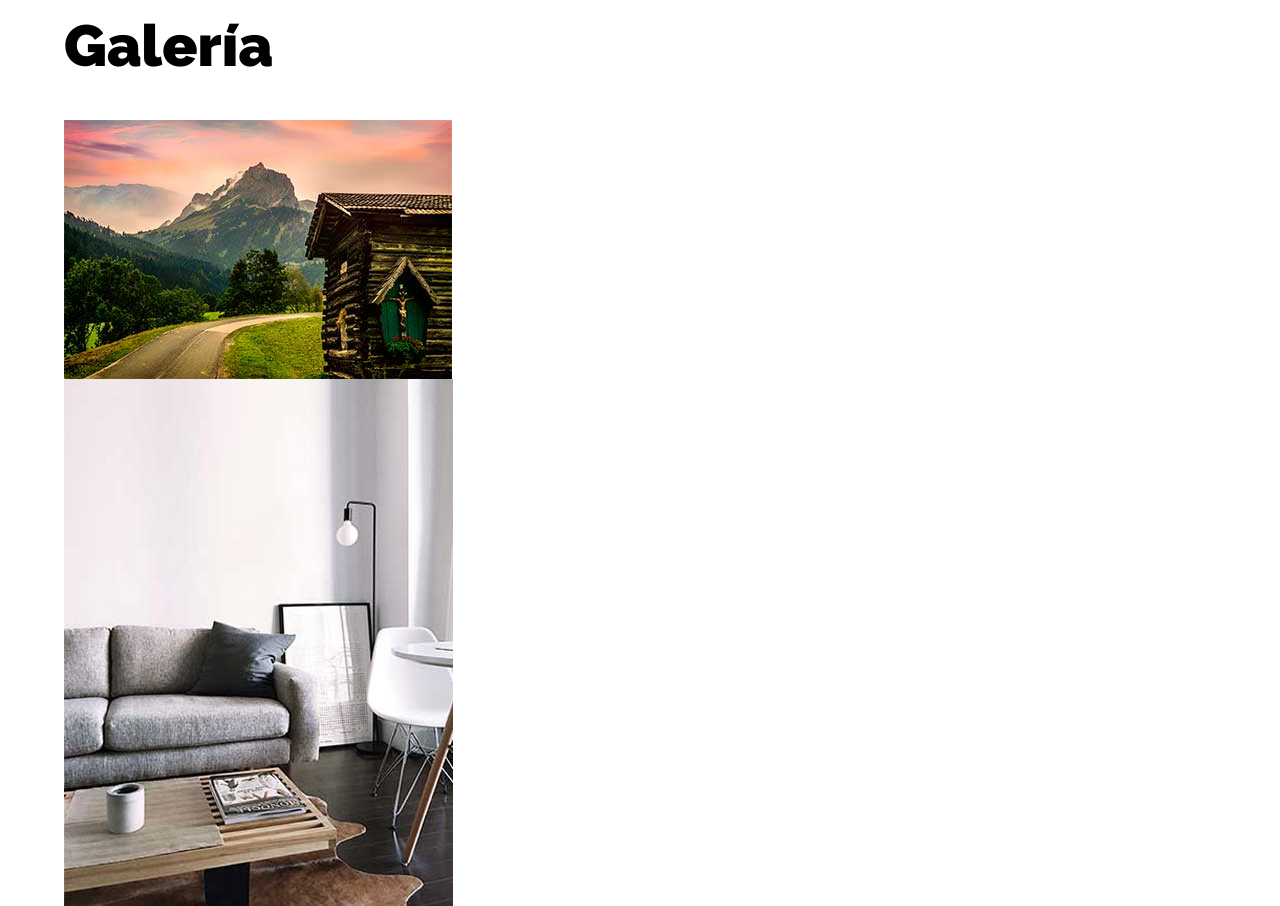
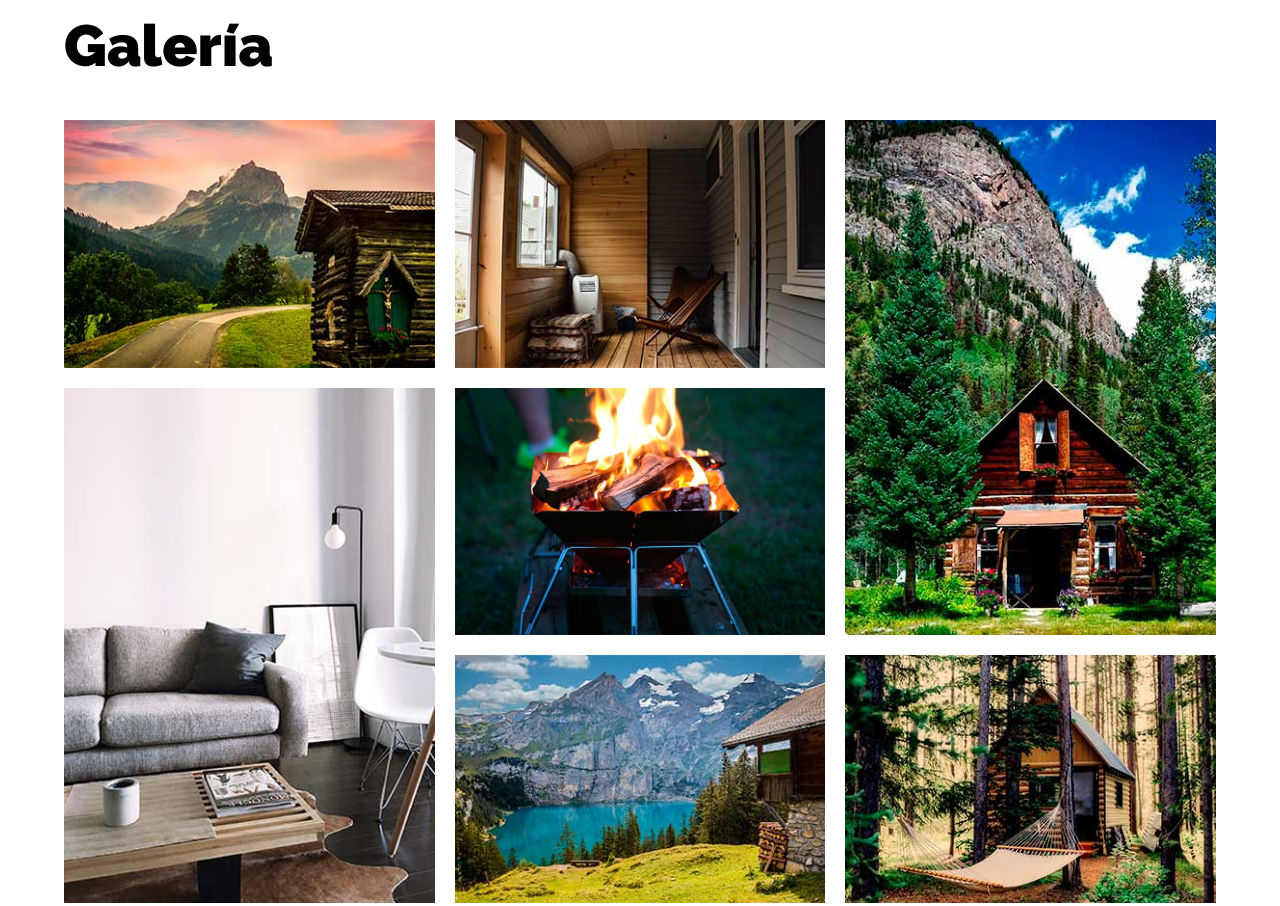
Before and after one commit to mcmmiguel/Architecture-Project, a plain HTML site: page index.html in a window 1280 px wide. Shown: the part 3600-4506 px from the top of the page. Drawn offline with Linux system fonts and the light colour scheme.

Commit message:
styles.css: galeria ended

```diff
--- a/css/styles.css
+++ b/css/styles.css
@@ -261,3 +261,51 @@ img {
         padding: 2rem 2rem 2rem 0;
     }
 }
+
+/* Galeria */
+.galeria {
+    display: grid;
+    grid-template-columns: repeat(2, 1fr);
+    gap: 2rem;
+}
+@media (min-width: 992px) {
+    .galeria {
+        grid-template-columns: repeat(3, 1fr);
+    }
+}
+.galeria img {
+    object-fit: cover;
+    height: 100%;
+    width: 100%;
+}
+.galeria .imagen:nth-child(2){
+    grid-column: 2 / 3;
+    grid-row: 1 / 3;
+}
+@media (min-width: 992px) {
+    .galeria .imagen:nth-child(2){
+        grid-column: 1 / 2;
+        grid-row: 2 / 4;
+    }
+}
+
+.galeria .imagen:nth-child(3){
+    grid-row: 3 / 5;
+    grid-column: 2 / 3;
+}
+@media (min-width: 992px) {
+    .galeria .imagen:nth-child(3){
+        grid-row: 1 / 2;
+        grid-column: 2 / 3;
+    }
+}
+
+.galeria .imagen:nth-child(6) {
+    grid-row: 2 / 4;
+}
+@media (min-width: 992px) {
+    .galeria .imagen:nth-child(6) {
+        grid-column: 3 / 4;
+        grid-row: 1 / 3;
+    }
+}
--- a/index.html
+++ b/index.html
@@ -104,6 +104,10 @@
             </div>
 
             <div class="imagen">
+                <img src="/img/imagen_6.jpg" alt="Imagen Galeria">
+            </div>
+
+            <div class="imagen">
                 <img src="/img/imagen_7.jpg" alt="Imagen Galeria">
             </div>
         </div>
```
